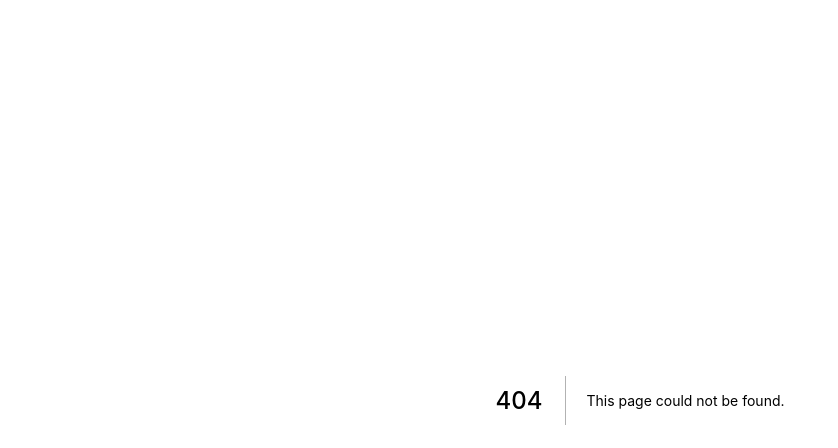
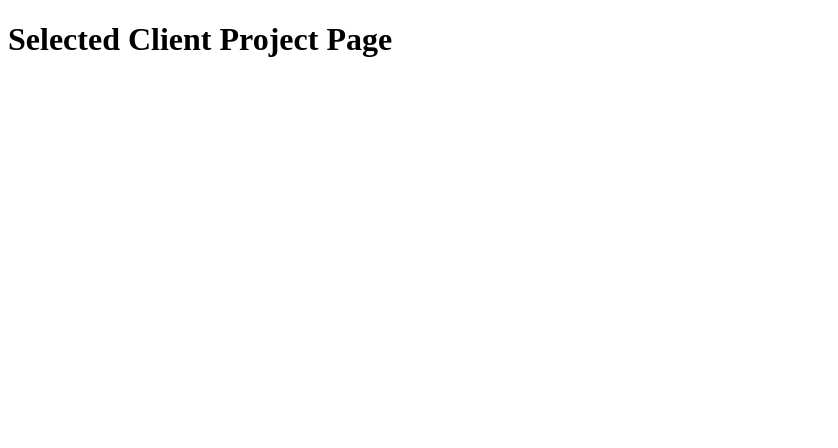
Before and after one commit to eronscode/next-js-and-react, a Next.js app: page /clients/1/1 in a window 1280 px wide. Before the commit this address had no page. Shown: the top 448 px of the page, without its empty margins (0-838 px from the left). Built offline with nearby package versions, Linux system fonts and the light colour scheme.

Commit message:
Added Nested dynamic routing

```diff
--- /dev/null
+++ b/pages/clients/[id]/[clientprojectid].js
@@ -0,0 +1,13 @@
+
+
+function SelectedClientProjectPage(props) {
+    return (
+        <div>
+            <h1>Selected Client Project Page</h1>
+        </div>
+    )
+}
+
+
+
+export default SelectedClientProjectPage
--- a/pages/portfolio/[portfolioid].js
+++ b/pages/portfolio/[portfolioid].js
@@ -1,8 +1,8 @@
-import {userRouter} from 'next/router';
+import {useRouter} from 'next/router';
 
 function portfolioid(props) {
-    const router = userRouter();
-    console.log(router.pathname)
+    const router = useRouter();
+    console.log(router.query)
     return (
         <div>
             <h1>Portfolio Dynamic page</h1>
```
Also changed, not shown: pages/clients/[id]/index.js (added, +13 -0 lines), pages/clients/index.js (added, +13 -0 lines).
